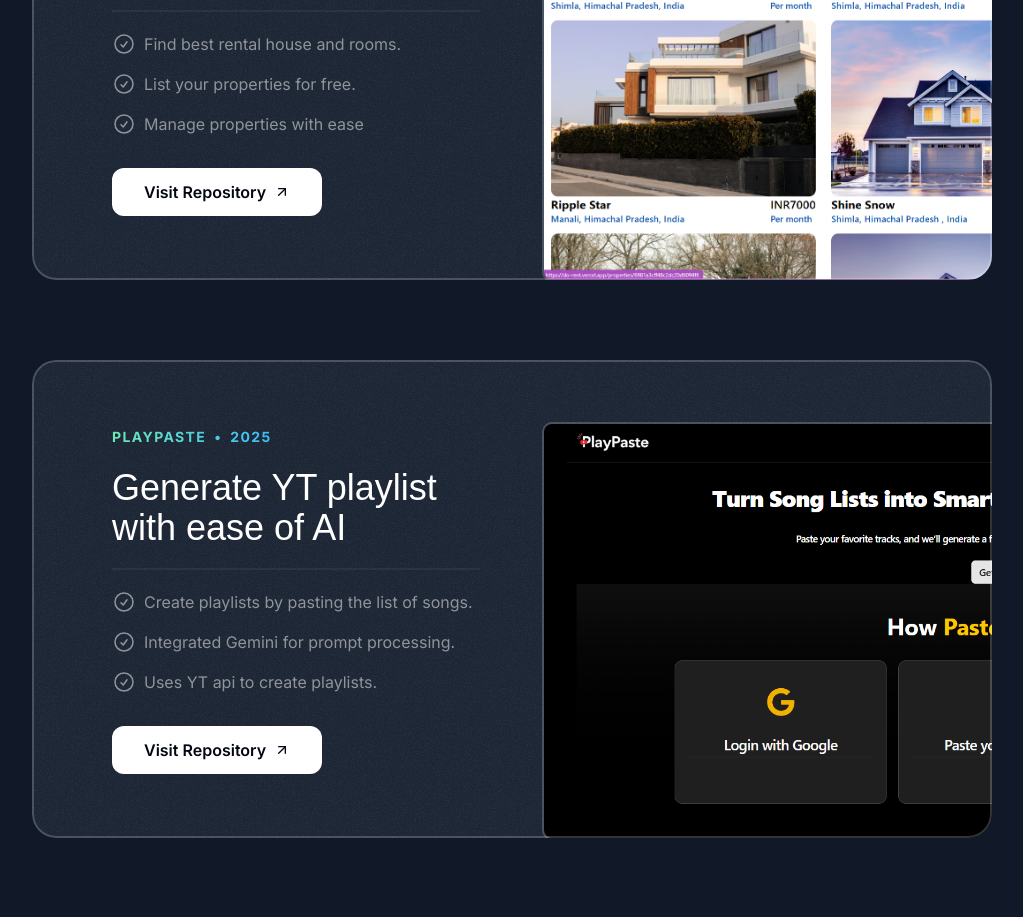
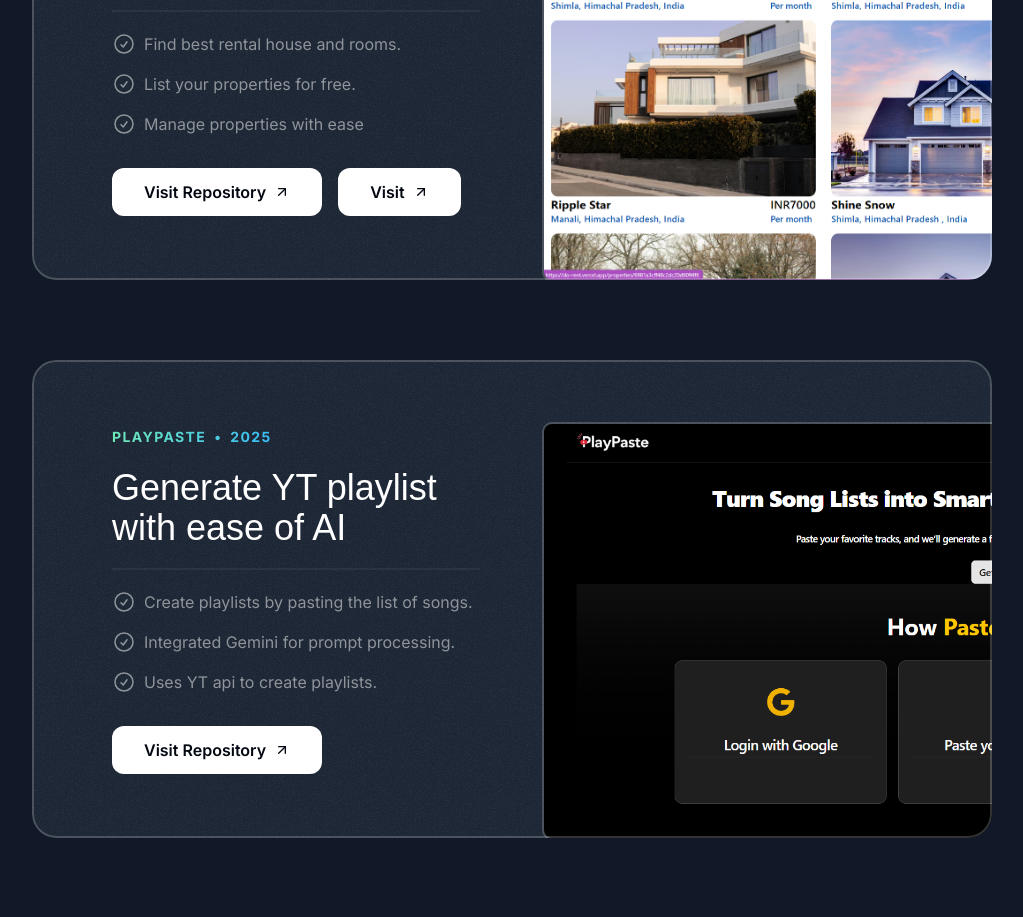
Before and after one commit to hey-virender/VirenderChauhan, a Next.js app: page / in a window 1280 px wide. Shown: the part 1576-2493 px from the top of the page, without its empty margins (128-1151 px from the left). Built offline with nearby package versions, Linux system fonts and the light colour scheme; a web font is replaced by a local one.

Commit message:
fix: restore the Do Rent visit link
do-rent is deployed again at do-rent.vercel.app. The link field was
blanked when the old deployment went away, which hid the Visit button;
restore it so the card offers the demo alongside the repo.

```diff
--- a/src/sections/Projects.tsx
+++ b/src/sections/Projects.tsx
@@ -22,7 +22,7 @@
       },
     ],
     repoLink: "https://github.com/hey-virender/do-rent",
-    link: "",
+    link: "https://do-rent.vercel.app",
     image: dorentImage,
   },
   {
```
